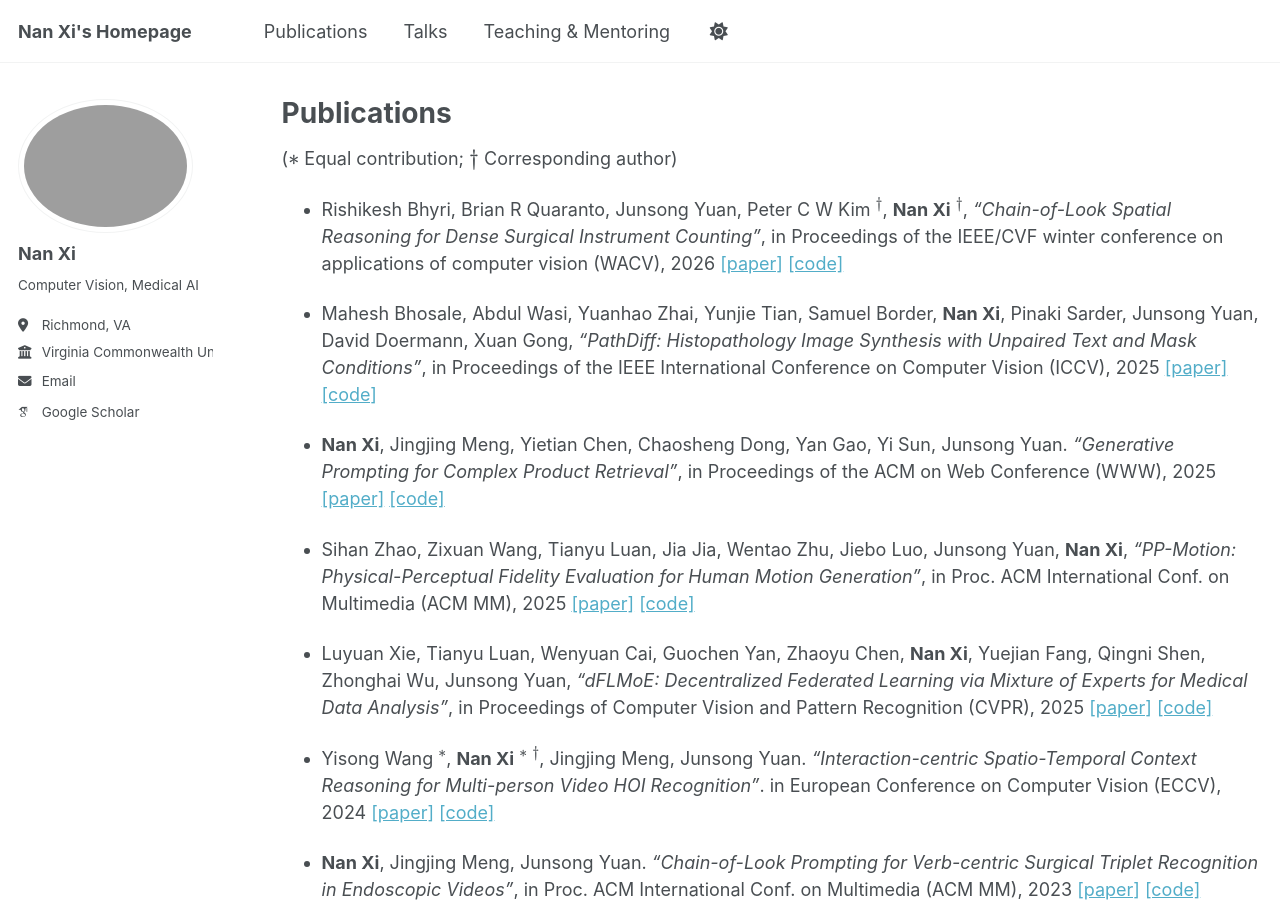
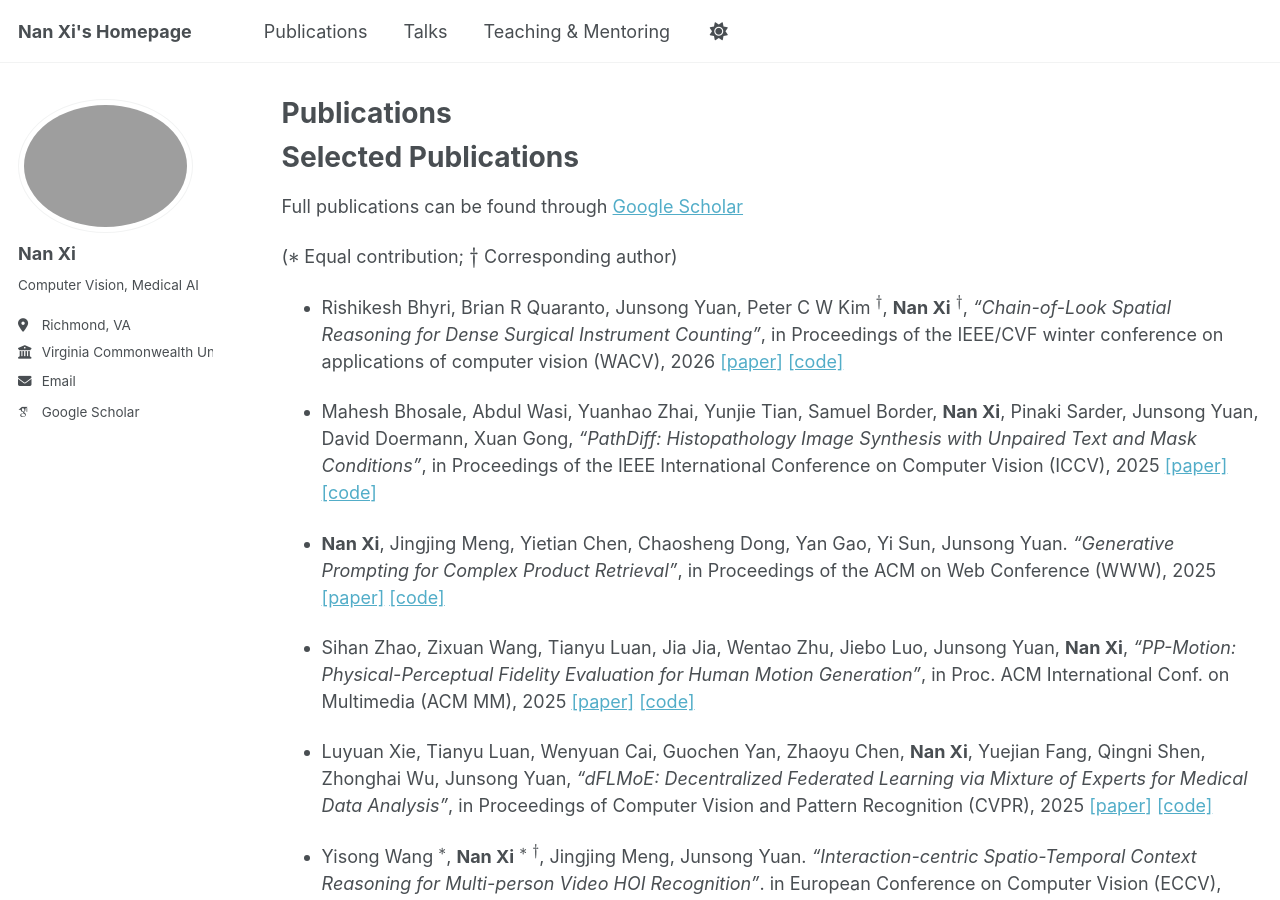
Before and after one commit to southnx/southnx.github.io, a Jekyll site: the page built from _pages/publications.md, in a window 1280 px wide and 900 px high. Built offline with Jekyll 4.4.1, drawn with Linux system fonts in a browser that asks for light colours; some web fonts are replaced; a script that is not in the unit is left out.

Commit message:
Add selected publications section to publications page
Added a section for selected publications with details and links.

```diff
--- a/_pages/publications.md
+++ b/_pages/publications.md
@@ -4,6 +4,10 @@ title: "Publications"
 permalink: /publications/
 author_profile: authors
 ---
+
+# Selected Publications
+
+Full publications can be found through [Google Scholar](https://scholar.google.com.hk/citations?user=QLh4qlYAAAAJ&hl=en&oi=ao)
 
 ($$*$$ Equal contribution; $$\dagger$$ Corresponding author)
 
```
